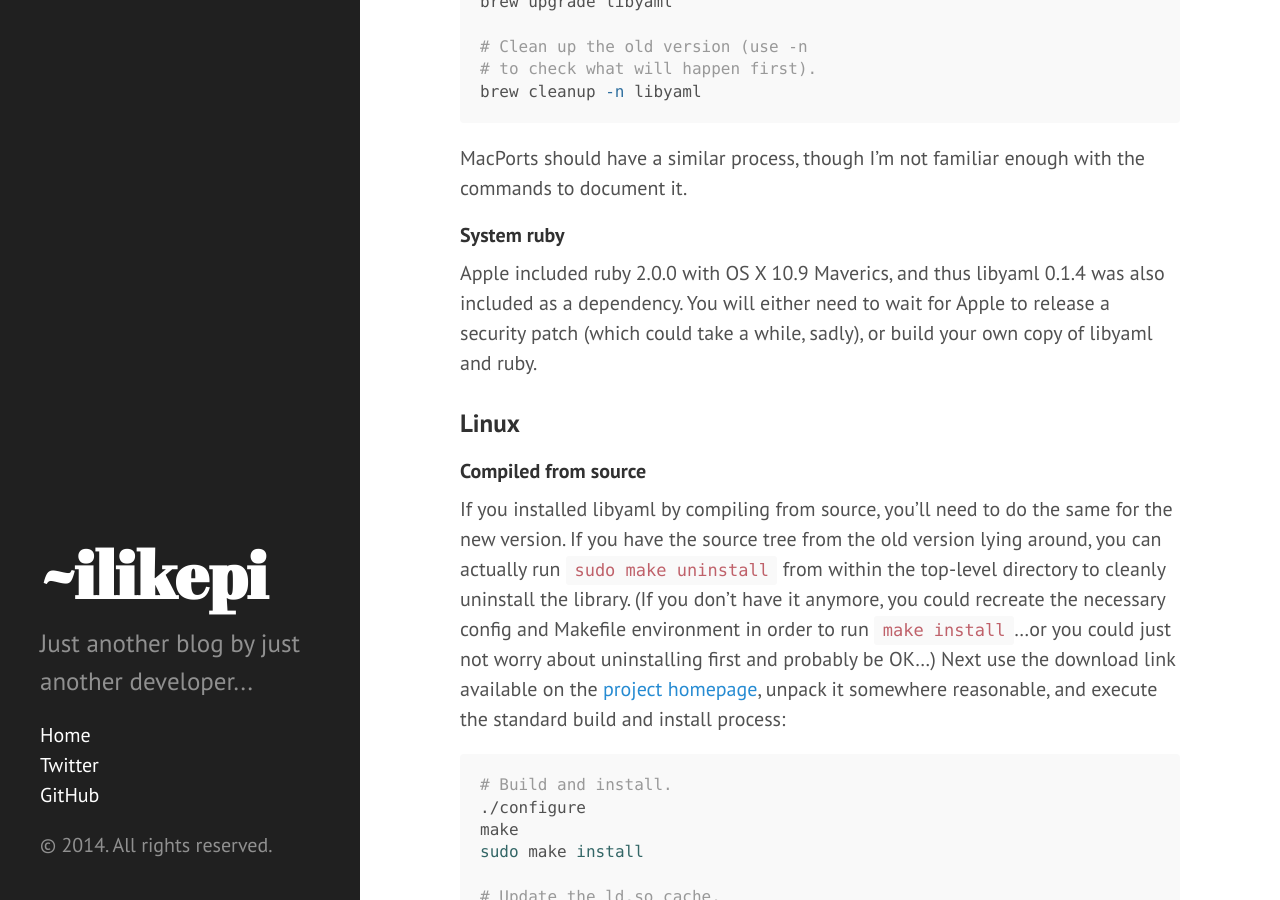
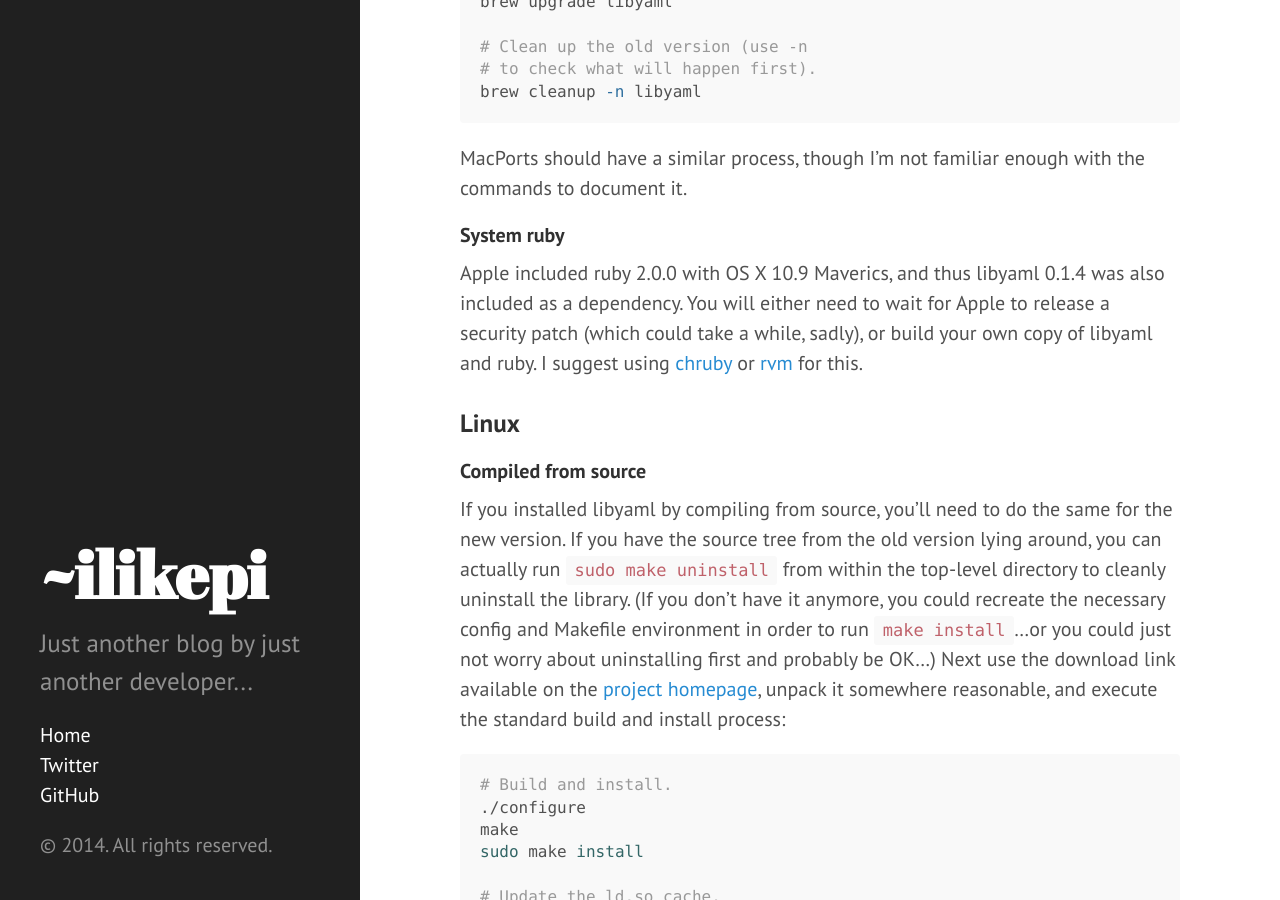
Before and after one commit to ilikepi/ilikepi.github.io, a Jekyll site: the page built from _posts/2014-02-04-cve-2013-6393-libyaml.md, in a window 1280 px wide and 900 px high, scrolled down 1304 px. Built offline with Jekyll 4.4.1, drawn with Linux system fonts in a browser that asks for light colours; Markdown is read by kramdown in place of the engine named in the settings.

Commit message:
Add links to chruby and rvm

```diff
--- a/_posts/2014-02-04-cve-2013-6393-libyaml.md
+++ b/_posts/2014-02-04-cve-2013-6393-libyaml.md
@@ -62,7 +62,7 @@ the commands to document it.
 Apple included ruby 2.0.0 with OS X 10.9 Maverics, and thus libyaml 0.1.4 was
 also included as a dependency.  You will either need to wait for Apple to
 release a security patch (which could take a while, sadly), or build your own
-copy of libyaml and ruby.
+copy of libyaml and ruby.  I suggest using [chruby][] or [rvm][] for this.
 
 ### Linux
 
@@ -135,3 +135,5 @@ pick up the new version of the libyaml library.
 [libyaml_source]: https://bitbucket.org/xi/libyaml/overview
 
 [sferik_tweet]: https://twitter.com/sferik/status/430687492300623872
+[chruby]: https://github.com/postmodern/chruby/
+[rvm]: http://rvm.io
```
